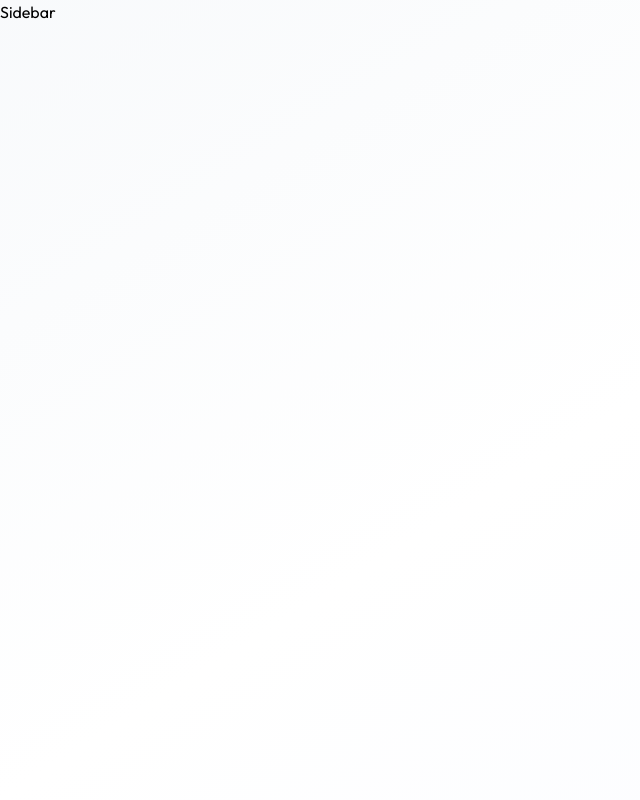
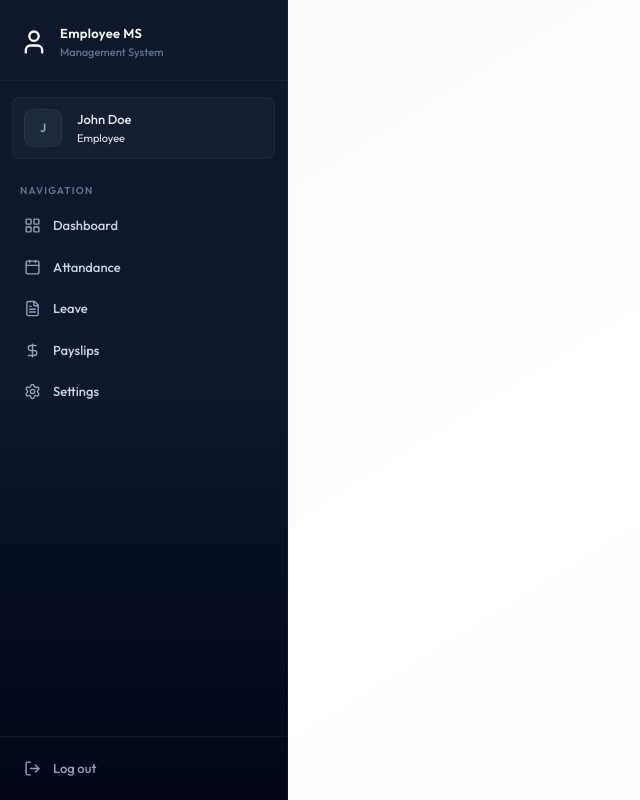
Before and after one commit to Row-hit/FullStack-EMS, a React (Vite) app in the folder Client/: page / in a window 1280 px wide. Shown: the whole page, without its empty margins (0-640 px from the left). Built offline with nearby package versions, Linux system fonts and the light colour scheme.

Commit message:
sidebar UI Completed

```diff
--- a/Client/src/App.jsx
+++ b/Client/src/App.jsx
@@ -2,6 +2,7 @@ import React from "react";
 import { RouterProvider } from "react-router-dom";
 import router from "./app.route";
 import { Toaster } from "react-hot-toast";
+import DarkThemeToggle from "./components/DarkThemeToggle";
 
 const App = () => {
   return (
--- a/Client/src/app.route.jsx
+++ b/Client/src/app.route.jsx
@@ -14,12 +14,29 @@ const router = createBrowserRouter([
     element: <Layout />,
     children: [
       {
+        index: true,
+        element: <Dashboard />,
+      },
+      {
+        index: true,
         path: "/dashboard",
         element: <Dashboard />,
       },
       {
-        path: "/employees",
+        path: "employees",
         element: <Employees />,
+      },
+      {
+        path: "/leave",
+        element: <PrintPaySlipPage />,
+      },
+      {
+        path: "/payslips",
+        element: <PrintPaySlipPage />,
+      },
+      {
+        path: "/settings",
+        element: <PrintPaySlipPage />,
       },
     ],
   },
--- a/Client/src/assets/assets.jsx
+++ b/Client/src/assets/assets.jsx
@@ -1,4 +1,15 @@
-export const DEPARTMENTS = ["Engineering", "Human Resources", "Marketing", "Sales", "Finance", "Operations", "IT Support", "Customer Success", "Product Management", "Design"];
+export const DEPARTMENTS = [
+  "Engineering",
+  "Human Resources",
+  "Marketing",
+  "Sales",
+  "Finance",
+  "Operations",
+  "IT Support",
+  "Customer Success",
+  "Product Management",
+  "Design",
+];
 
 export const dummyAdminDashboardData = {
   role: "ADMIN",
@@ -26,6 +37,7 @@ export const dummyProfileData = {
   _id: "69b411e6f8a807df391d7b13",
   firstName: "John",
   lastName: "Doe",
+  fullName: "John Doe",
   email: "johndoe@example.com",
   image: null,
 };
@@ -289,7 +301,6 @@ export const dummyAttendanceData = [
   },
 ];
 
-
 export function getWorkingHoursDisplay(record) {
   if (record.workingHours != null) {
     const hrs = Math.floor(record.workingHours);
--- /dev/null
+++ b/Client/src/components/DarkThemeToggle.jsx
@@ -0,0 +1,37 @@
+import { Moon, Sun } from "lucide-react";
+import React, { useEffect, useState } from "react";
+
+const DarkThemeToggle = () => {
+  const [dark, setDark] = useState(
+    () => localStorage.getItem("theme") === "dark",
+  );
+
+  useEffect(() => {
+    const root = document.documentElement;
+
+    if (dark) {
+      root.classList.add("dark");
+      localStorage.setItem("theme", "dark");
+    } else {
+      root.classList.remove("dark");
+      localStorage.setItem("theme", "light");
+    }
+  }, [dark]);
+
+  return (
+    <div>
+      <button
+        onClick={() => setDark(!dark)}
+        className="p-2 rounded-full bg-[var(--bg)]  text-black dark:text-white transition"
+      >
+        {dark ? (
+          <Sun className="text-yellow-400" size={20} />
+        ) : (
+          <Moon className="text-blue-500" size={20} />
+        )}
+      </button>
+    </div>
+  );
+};
+
+export default DarkThemeToggle;
--- a/Client/src/components/LoginLeftSide.jsx
+++ b/Client/src/components/LoginLeftSide.jsx
@@ -1,4 +1,5 @@
 import React from "react";
+import DarkThemeToggle from "./DarkThemeToggle";
 
 const LoginLeftSide = () => {
   return (
--- /dev/null
+++ b/Client/src/components/Sidebar.jsx
@@ -0,0 +1,168 @@
+import React, { useEffect, useState } from "react";
+import { Link, useLocation } from "react-router-dom";
+import { dummyProfileData } from "../assets/assets";
+import {
+  CalendarIcon,
+  ChevronRightIcon,
+  DollarSignIcon,
+  FileTextIcon,
+  LayoutGridIcon,
+  LogOutIcon,
+  MenuIcon,
+  SettingsIcon,
+  UserIcon,
+  XIcon,
+} from "lucide-react";
+
+const Sidebar = () => {
+  const { pathname } = useLocation();
+  const [username, setUsername] = useState("");
+  const [mobileOpen, setMobileOpen] = useState(false);
+
+  useEffect(() => {
+    setUsername(dummyProfileData.fullName);
+  }, []);
+
+  //mobile sidebar close on route change
+  useEffect(() => {
+    setMobileOpen(false);
+  }, [pathname]);
+
+  const role = "" | "Employee";
+
+  const navItems = [
+    { name: "Dashboard", href: "/dashboard", icon: LayoutGridIcon },
+
+    role === "admin"
+      ? { name: "Employees", href: "/employees", icon: UserIcon }
+      : { name: "Attandance", href: "/attandance", icon: CalendarIcon },
+    { name: "Leave", href: "/leave", icon: FileTextIcon },
+    { name: "Payslips", href: "/payslips", icon: DollarSignIcon },
+    { name: "Settings ", href: "/settings", icon: SettingsIcon },
+  ];
+
+  const handleLogout = () => {
+    window.location.href = "/login";
+  };
+
+  const sidebarContent = (
+    <>
+      {/* brand header  */}
+      <div className="px-5 pt-6 pb-5 border-b border-white/6">
+        <div className="flex items-center justify-between">
+          <div className="flex items-center gap-3">
+            <UserIcon className="text-white size-7" />
+
+            <div>
+              <p className="font-semibold text-[13px] text-white tracking-wide">
+                Employee MS
+              </p>
+              <p className="text-[11px] text-slate-500 font-medium">
+                Management System
+              </p>
+            </div>
+          </div>
+          {/* close button on mobile  */}
+          <button
+            onClick={() => setMobileOpen(false)}
+            className="lg:hidden text-slate-400 hover:text-white p-1"
+          >
+            <XIcon size={20} />
+          </button>
+        </div>
+      </div>
+
+      {/* User profile card   */}
+      {username && (
+        <div className="flex gap-4 mx-3 mt-4 mb-1 p-3 rounded-lg bg-white/3 border border-white/4">
+          <div className="w-9 h-9 rounded-lg bg-slate-800 flex items-center justify-center ring-1 ring-white/10 shrink-0">
+            <span className="text-slate-400 text-xs font-semibold">
+              {username.charAt(0).toUpperCase()}
+            </span>
+          </div>
+          <div className="min-w-0">
+            <p className="text-[13px] font-medium text-slate-200 truncate">
+              {username}
+            </p>
+            <p className="text-[11px]   text-slate-200 truncate">
+              {role === "admin" ? "Administrator" : "Employee"}
+            </p>
+          </div>
+        </div>
+      )}
+
+      {/* Section label  */}
+      <div className="px-5 pt-5 pb-2">
+        <p className="text-[10px] font-semibold uppercase tracking-[0.12em] text-slate-500">
+          Navigation
+        </p>
+      </div>
+
+      {/* Navigation lists  */}
+      <div className="flex-1 px-3 space-y-0.5 overflow-y-auto ">
+        {navItems.map((item) => {
+          const isActive = pathname.startsWith(item.href);
+          console.log(item.href, isActive);
+          return (
+            <Link
+              key={item.name}
+              to={item.href}
+              className={`group flex items-center gap-3 px-3 py-2.5 rounded-md text-[13px] font-medium transition-all duration-150 relative
+              ${isActive ? "bg-indigo-500/12 text-indigo-300" : "text-slate-300 hover:text-white hover:bg-white/4"} `}
+            >
+              {isActive && (
+                <div className="absolute left-0 top-1/2 -translate-y-1/2 w-[3px] h-5 rounded-r-full bg-indigo-500" />
+              )}
+              <item.icon
+                className={`w-[17px] h-[17px] shrink-0 ${isActive ? "text-indigo-300" : "text-slate-400 group-hover:text-slate-300"} `}
+              />
+              <span className="flex-1 ">{item.name}</span>
+              {isActive && (
+                <ChevronRightIcon className="w-3.5 h-3.5 text-indigo-500/50" />
+              )}
+            </Link>
+          );
+        })}
+      </div>
+
+      {/* Logout link  */}
+      <div className=" p-3 border-t border-white/6">
+        <button
+          onClick={handleLogout}
+          className="flex items-center gap-3 w-full px-3 py-2.5 rounded-md text-[13px] font-medium text-slate-400 hover:text-rose-400 hover:bg-rose-500/8 transition-all duration-150"
+        >
+          <LogOutIcon className="w-[17px] h-[17px]" />
+          <span>Log out</span>
+        </button>
+      </div>
+    </>
+  );
+  return (
+    <>
+      {/* Mobile Menu Button */}
+      <button
+        onClick={() => setMobileOpen(true)}
+        className="lg:hidden fixed top-4 left-4 z-[60] p-2 rounded-lg
+    bg-slate-900 text-white shadow-lg border border-white/10"
+      >
+        <MenuIcon size={20} />
+      </button>
+
+      {/* Overlay */}
+      <div
+        onClick={() => setMobileOpen(false)}
+        className={`lg:hidden fixed inset-0 z-40 bg-black/40 backdrop-blur-sm transition-opacity duration-300 ease-in-out
+  ${mobileOpen ? "opacity-100 visible" : "opacity-0 invisible"}`}
+      />
+
+      {/* Sidebar (shared styles) */}
+      <aside
+        className={`fixed inset-y-0 left-0 z-50 w-72 h-screen flex flex-col bg-gradient-to-b from-slate-900 via-slate-900 to-slate-950 border-r border-white/5 text-white transform-gpu transition-all duration-500 ease-in-out will-change-transform ${mobileOpen ? "translate-x-0 opacity-100" : "-translate-x-full lg:translate-x-0 opacity-85 lg:opacity-100"}`}
+      >
+        {sidebarContent}
+      </aside>
+    </>
+  );
+};
+
+export default Sidebar;
--- a/Client/src/index.css
+++ b/Client/src/index.css
@@ -1,8 +1,31 @@
 @import url("https://fonts.googleapis.com/css2?family=Fira+Code:wght@300..700&family=Outfit:wght@100..900&display=swap");
 @import "tailwindcss";
 
+
+
+
+/* Light theme */
+:root {
+    --bg: rgb(255, 255, 255);
+    --bg-sec: rgb(241, 239, 239);
+    --text-main: rgb(40, 52, 83);
+    --text-sec: rgb(67, 69, 74);
+    --card: rgb(242, 243, 245);
+}
+
+/* Dark theme */
+.dark {
+    --bg: rgb(17, 24, 39);
+    --bg-sec: rgb(33, 49, 82);
+    --text-main: rgb(249, 250, 251);
+    --text-sec: rgb(166, 171, 177);
+    --card: rgb(31, 41, 55);
+}
+
+
 * {
     font-family: "Outfit", "Inter";
+    transition: background-color 0.3s, color 0.3s;
 }
 
 @layer utilities {
--- a/Client/src/pages/Layout.jsx
+++ b/Client/src/pages/Layout.jsx
@@ -1,12 +1,13 @@
 import React from "react";
 import { Link, Outlet } from "react-router-dom";
+import Sidebar from "../components/Sidebar";
 
 const Layout = () => {
   return (
     <div className="flex h-screen bg-linear-to-br from-slate-50 via-white to-indigo-50/30">
-      <p>Sidebar</p>
-      <main className="flex overflow-y-auto">
-        <div className="p-4 pt-16 sm:p-6 sm:pt-6 lg:p-8 max-w-400 mx-auto">
+      <Sidebar />
+      <main className="flex-1 overflow-y-auto">
+        <div className="p-4 pt-16 sm:p-6 sm:pt-6 lg:p-8 w-full max-w-400 mx-auto">
           <Outlet />
         </div>
       </main>
--- a/Client/src/pages/LoginLanding.jsx
+++ b/Client/src/pages/LoginLanding.jsx
@@ -3,6 +3,7 @@ import LoginLeftSide from "../components/LoginLeftSide";
 import LoginRightSide from "../components/LoginRightSide";
 import { ShieldIcon, UserIcon } from "lucide-react";
 import { Outlet, useLocation } from "react-router-dom";
+import DarkThemeToggle from "../components/DarkThemeToggle";
 
 const LoginLanding = () => {
   const location = useLocation();
@@ -26,11 +27,15 @@ const LoginLanding = () => {
     },
   ];
   return (
-    <div className="min-h-screen flex flex-col md:flex-row">
+    <div className="min-h-screen flex flex-col md:flex-row relative">
       {/* LEFT SIDE */}
       <LoginLeftSide />
       {/* RIGHT SIDE */}
       {isFormOpen ? <Outlet /> : <LoginRightSide />}
+
+      <div className="absolute top-4 right-4">
+        <DarkThemeToggle />
+      </div>
     </div>
   );
 };
```
Also changed, not shown: Client/src/components/LoginForm.jsx (+10 -9 lines), Client/src/components/LoginRightSide.jsx (+13 -9 lines). Lines whose indentation alone changed are shown as unchanged.
